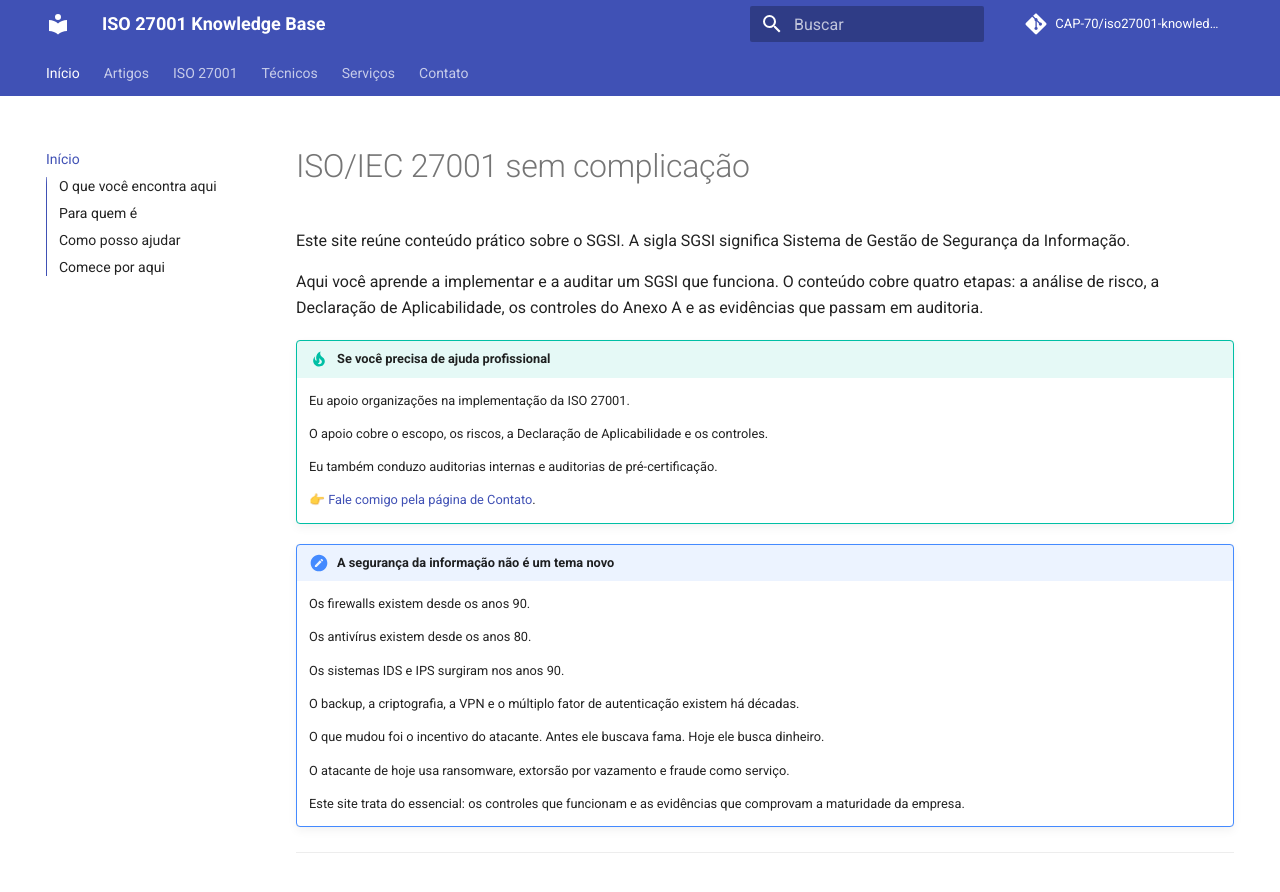
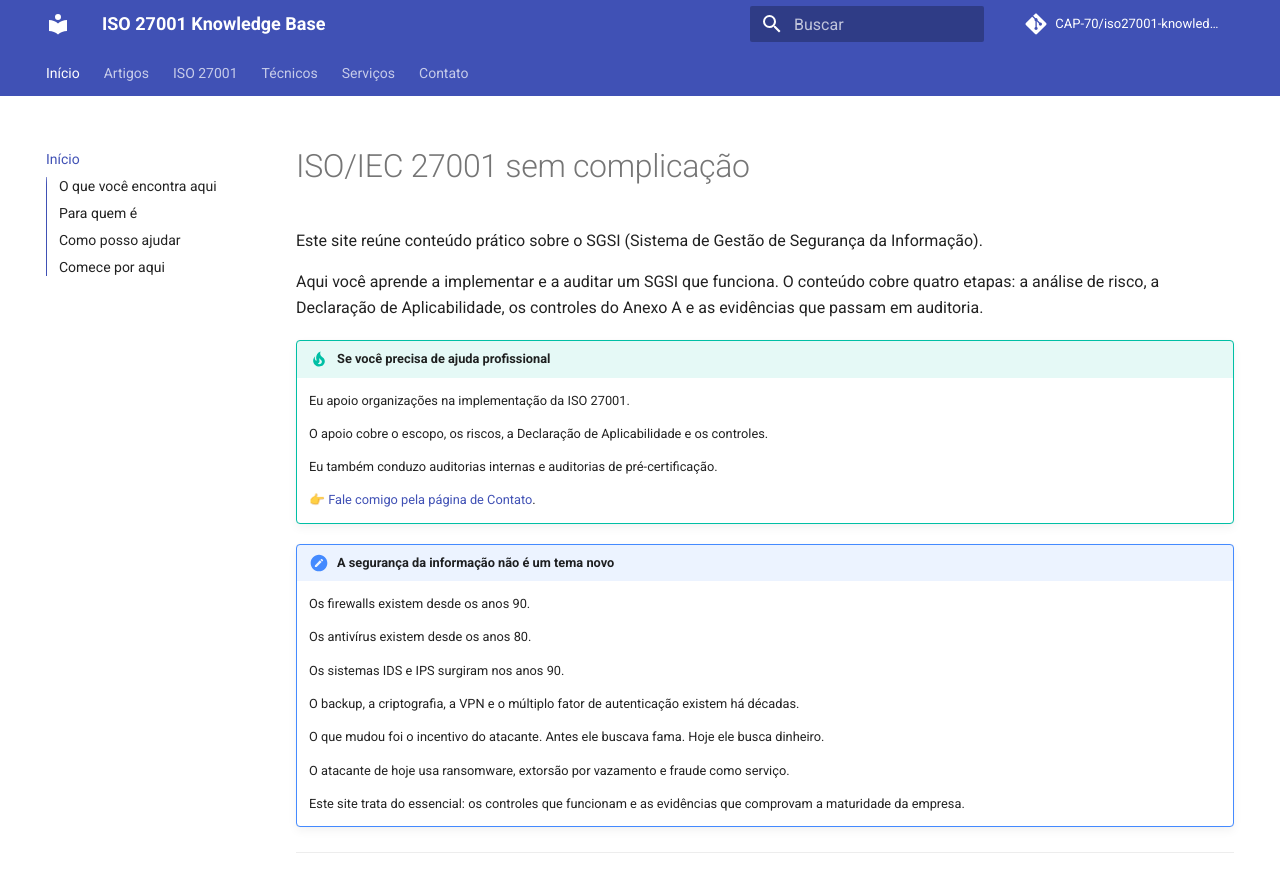
Before and after one commit to CAP-70/iso27001-knowledge-base, an MkDocs documentation site: the page built from docs/index.md, in a window 1280 px wide and 900 px high. Shown: the top 892 px of the window. Built offline with MkDocs 1.6.1 and Material for MkDocs 9.7.7, drawn with Linux system fonts in a browser that asks for light colours; comment, search, counter and statistics services are not loaded.

Commit message:
Update index.md

```diff
--- a/docs/index.md
+++ b/docs/index.md
@@ -1,6 +1,6 @@
 # ISO/IEC 27001 sem complicação
 
-Este site reúne conteúdo prático sobre o SGSI. A sigla SGSI significa Sistema de Gestão de Segurança da Informação.
+Este site reúne conteúdo prático sobre o SGSI (Sistema de Gestão de Segurança da Informação).
 
 Aqui você aprende a implementar e a auditar um SGSI que funciona. O conteúdo cobre quatro etapas: a análise de risco, a Declaração de Aplicabilidade, os controles do Anexo A e as evidências que passam em auditoria.
 
```
